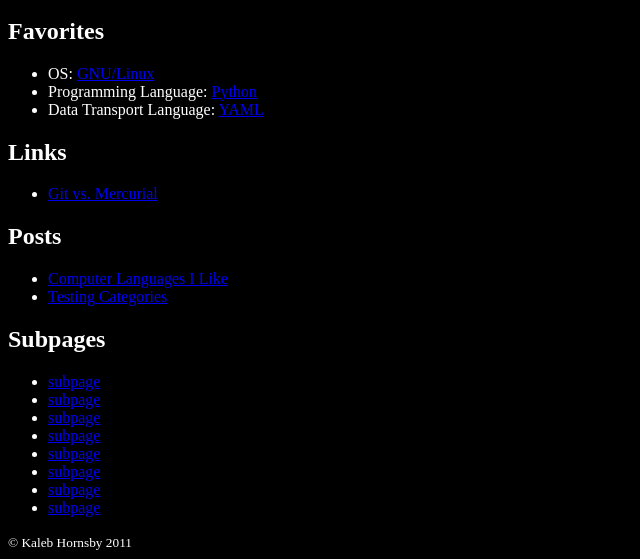
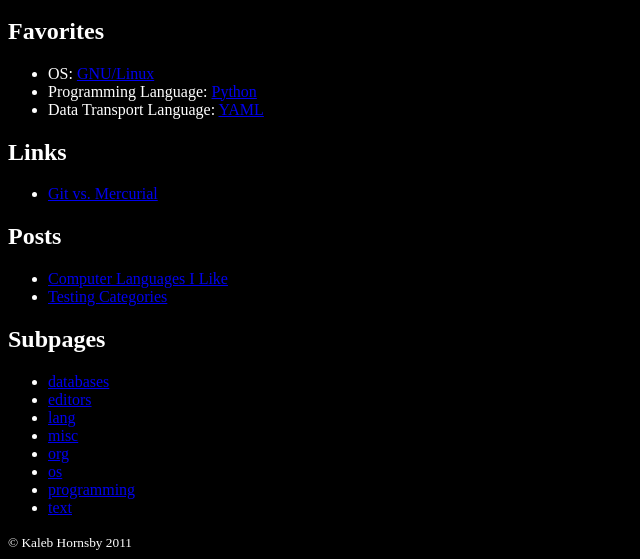
Before and after one commit to kaleb/kaleb.github.com, a Jekyll site: the page built from comp/index.md, in a window 1280 px wide. Shown: the part 470-1029 px from the top of the page, without its empty margins (0-640 px from the left). Built offline with Jekyll 4.4.1, drawn with Linux system fonts in a browser that asks for light colours.

Commit message:
Edited comp/index.md via GitHub

```diff
--- a/comp/index.md
+++ b/comp/index.md
@@ -34,4 +34,4 @@ Subpages
 --------------
 
 {% for subpage in page.subpages%}
-- [subpage](subpage){% endfor %}
+- [{{subpage}}]({{subpage}}){% endfor %}
```
